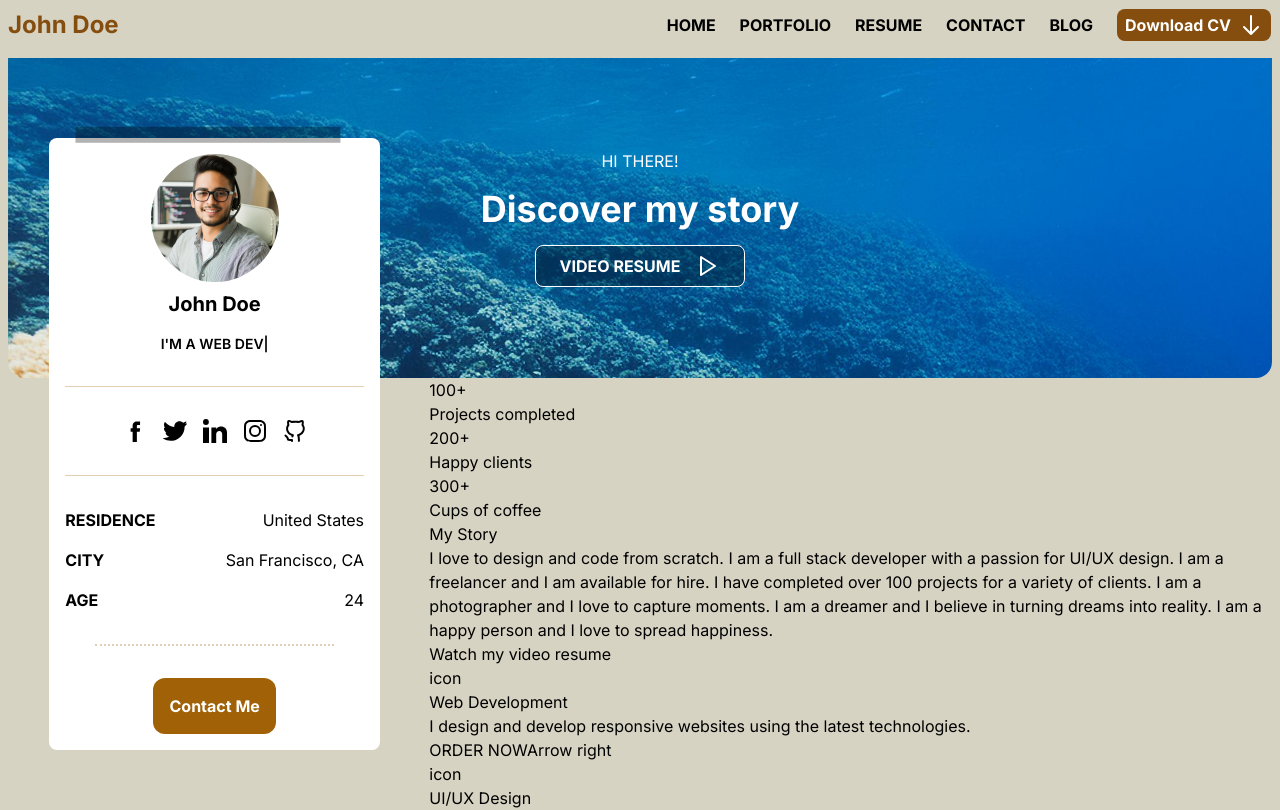
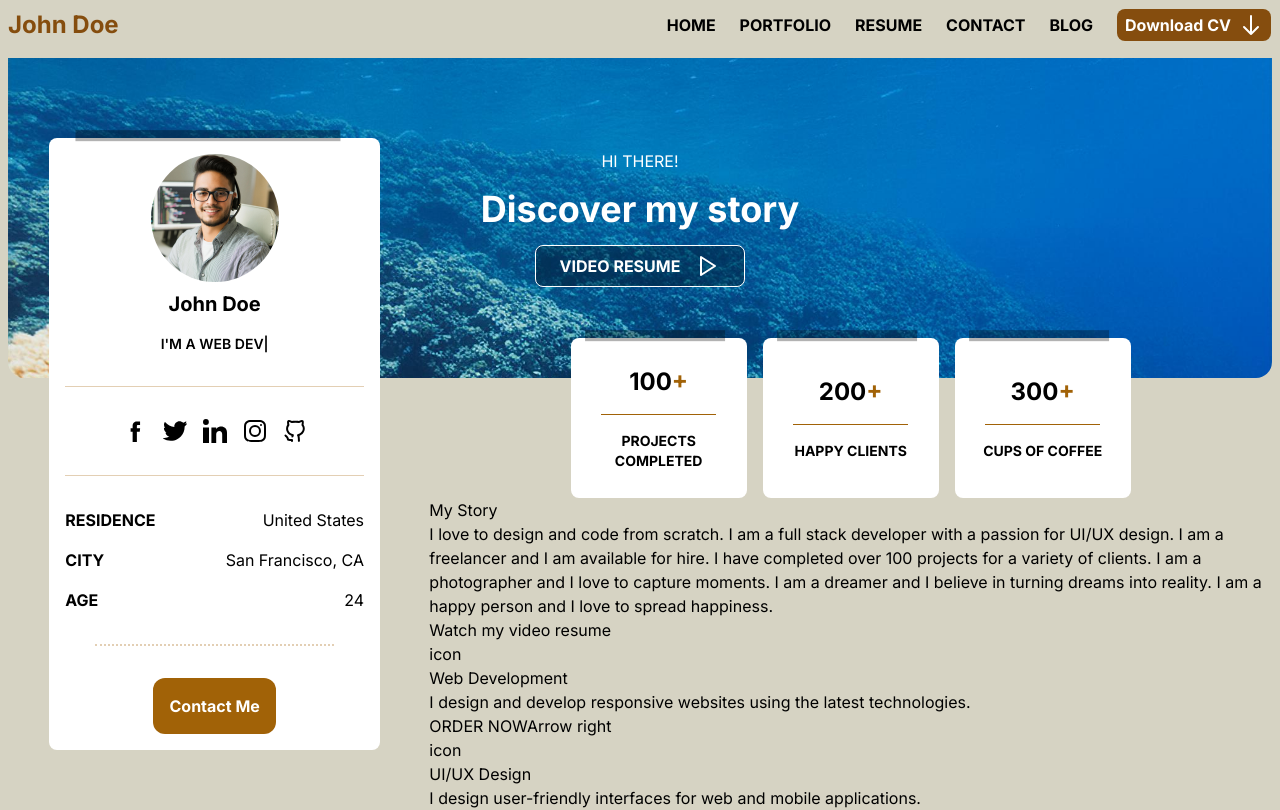
Before and after one commit to ledminh/porfolio-landing-page-1, a Next.js app: page / in a window 1280 px wide. Shown: the top 810 px of the page. Built offline with nearby package versions, Linux system fonts and the light colour scheme.

Commit message:
Accomplishment

```diff
--- a/src/app/globals.css
+++ b/src/app/globals.css
@@ -20,14 +20,16 @@
   }
 }
 
+@layer utilities {
   .tape::before {
     content: "";
     position: absolute;
     top: 0;
     left: 0;
     width: 80%;
-  height: 1rem;
+    height: 0.7rem;
     background-color: #000;
     opacity: 0.3;
     transform: translateY(-70%) translateX(10%);
   }
+}
--- a/src/app/page.tsx
+++ b/src/app/page.tsx
@@ -9,9 +9,6 @@ import Testimonials from "@/components/Home/Testimonials";
 import LastestPublications from "@/components/Home/LastestPublications";
 import Copyright from "@/components/Home/Copyright";
 
-import Modal from "@/components/Modal";
-import ContactForm from "@/components/ContactForm";
-
 export default function Home() {
   return (
     <>
@@ -20,7 +17,7 @@ export default function Home() {
         <div className="col-start-1 col-span-1">
           <Sidebar />
         </div>
-        <div className="col-start-1 col-span-3 lg:col-start-2 lg:col-span-3">
+        <div className="mt-6 col-start-1 col-span-3 lg:col-start-2 lg:col-span-3 lg:-translate-y-16 z-40">
           <Accomplishments />
           <MyStory />
           <VideoResume />
--- a/src/components/Home/Accomplishments/index.tsx
+++ b/src/components/Home/Accomplishments/index.tsx
@@ -2,14 +2,20 @@ import { accomplishments } from "@/data";
 
 export default function Accomplishments() {
   return (
-    <ul>
+    <ul className="flex flex-col justify-center items-center gap-4 w-full lg:flex-row">
       {accomplishments.map((item) => (
-        <li key={item.id}>
-          <p>
+        <li
+          key={item.id}
+          className="bg-white flex flex-col justify-center items-center w-full gap-4 text-center p-4 rounded-lg relative lg:tape lg:w-44 h-40"
+        >
+          <p className="text-2xl font-bold">
             <span>{item.count}</span>
-            {item.plus && <span>+</span>}
+            {item.plus && <span className="text-yellow-700">+</span>}
           </p>
-          <h3>{item.title}</h3>
+          <div className="h-[1px] bg-yellow-700 w-4/5 mx-auto" />
+          <h3 className="font-bold text-sm">
+            {item.title.toLocaleUpperCase()}
+          </h3>
         </li>
       ))}
     </ul>
--- a/src/components/Home/Sidebar/index.tsx
+++ b/src/components/Home/Sidebar/index.tsx
@@ -10,7 +10,8 @@ export default function Sidebar() {
     <>
       <div
         className={`
-        tape
+        border-2 border-black
+        z-50
         bg-white p-4 rounded-lg
         fixed bottom-0 left-1/2 -translate-x-1/2
         flex flex-col gap-4 justify-center items-center
```
Lines whose indentation alone changed are shown as unchanged.
